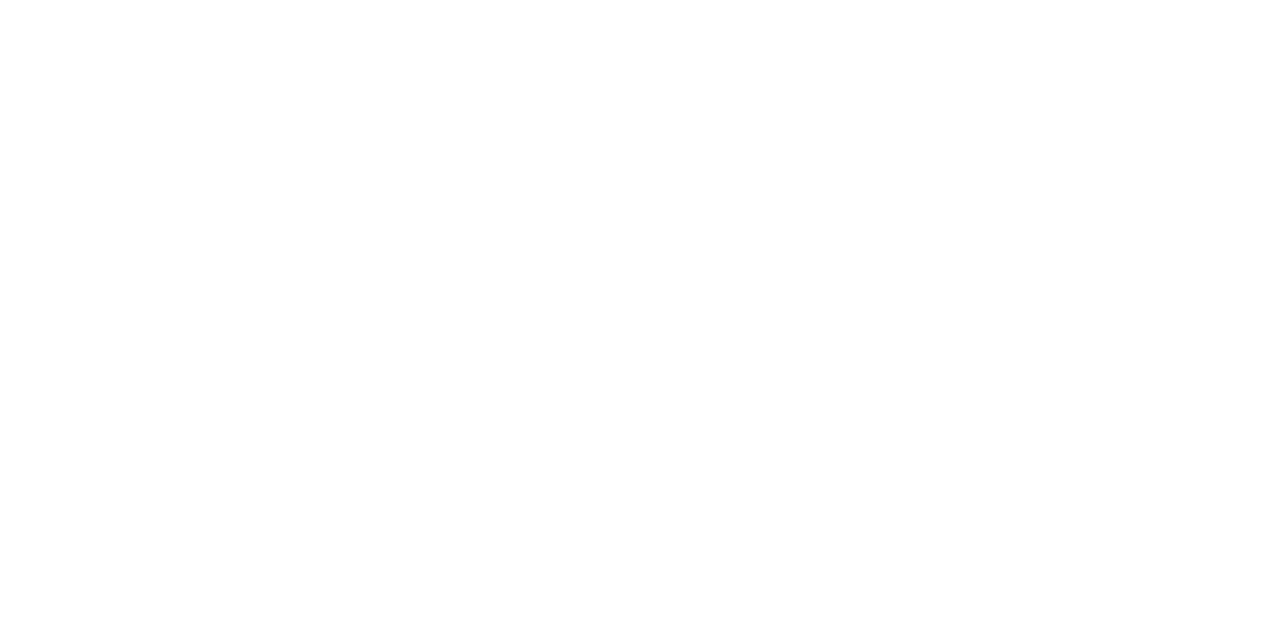
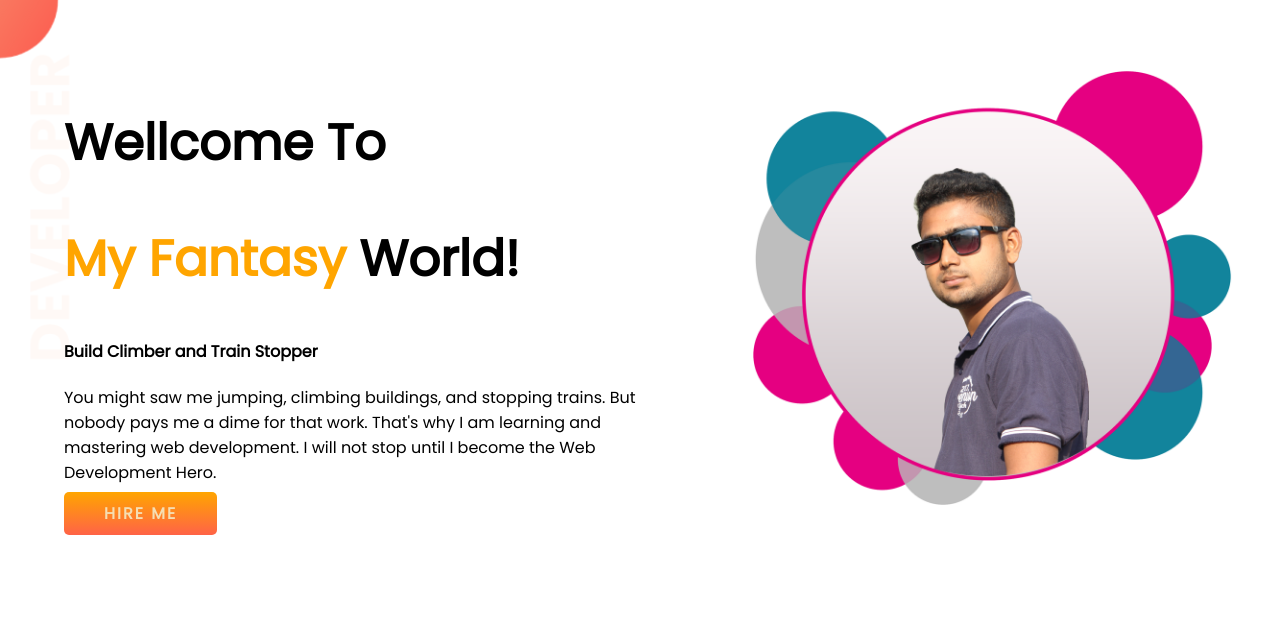
Before and after one commit to Alamin-git/developer-portfolio, a plain HTML site: page index.html in a window 1280 px wide. Drawn offline with Linux system fonts and the light colour scheme.

Commit message:
top banner added

```diff
--- a/css/style.css
+++ b/css/style.css
@@ -0,0 +1,36 @@
+body {
+     font-family: "Poppins", sans-serif;
+     margin: 0;
+}
+h1 {
+     font-size: 50px;
+     text-transform: capitalize;
+}
+.orenge-color {
+     color: orange;
+}
+.first-section {
+     display: flex;
+     background-image: url(../img/top-banner.png);
+     background-repeat: no-repeat;
+}
+.half-width {
+     width: 50%;
+     padding-left: 5%;
+}
+.pad {
+     padding-top: 5%;
+}
+.link-button {
+     padding: 10px 40px;
+     text-decoration: none;
+     background-image: linear-gradient(orange, tomato);
+     border-radius: 5px;
+     color: wheat;
+     font-weight: 700;
+     letter-spacing: 2px;
+}
+.half-width img {
+     width: 100%;
+     padding-bottom: 10%;
+}
--- a/index.html
+++ b/index.html
@@ -1,13 +1,35 @@
 <!DOCTYPE html>
 <html lang="en">
+
 <head>
     <meta charset="UTF-8">
     <meta http-equiv="X-UA-Compatible" content="IE=edge">
     <meta name="viewport" content="width=device-width, initial-scale=1.0">
     <title>My Portfolio</title>
+    <link rel="preconnect" href="https://fonts.googleapis.com">
+    <link rel="preconnect" href="https://fonts.gstatic.com" crossorigin>
+    <link href="https://fonts.googleapis.com/css2?family=Poppins&display=swap" rel="stylesheet">
     <link rel="stylesheet" href="css/style.css">
 </head>
+
 <body>
+    <section class="first-section">
+        <div class="half-width pad">
+            <h1>Wellcome to</h1>
+            <h1><span class="orenge-color">My fantasy</span> world!</h1>
+            <h4>Build Climber and Train Stopper</h4>
+            <p>You might saw me jumping, climbing buildings, and stopping trains. But nobody pays me a dime for that
+                work.
+                That's why I am learning and mastering web development. I will not stop until I become the Web
+                Development
+                Hero.
+            </p>
+            <a class="link-button" target="_blank" href="https://www.linkedin.com/in/alamin-sheikh-68649a1aa/">HIRE ME</a>
+        </div>
+        <div class="half-width">
+            <img src="img/profile-pic.png" alt="profile-image">
+        </div>
+    </section>
+</body>
 
-</body>
 </html>
```
Also changed, not shown: img/my-bg.png (added), img/profile-pic.png (added), img/top-banner.png (added), show-of/IMG_20181222_154225.jpg (added), 6 other files.
